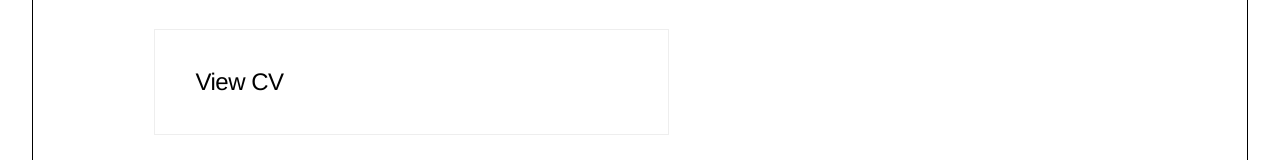
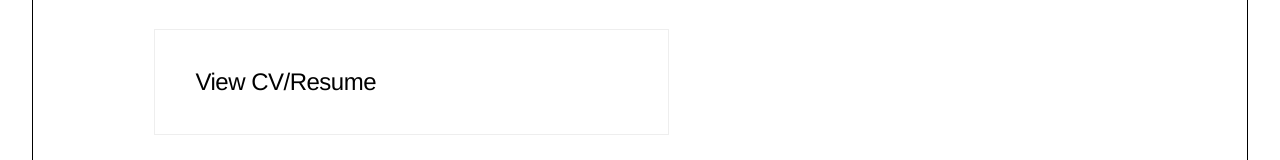
Before and after one commit to minettebrink/portfolio, a SvelteKit app: page / in a window 1280 px wide. Shown: the part 2012-2172 px from the top of the page. Built offline with nearby package versions, Linux system fonts and the light colour scheme.

Commit message:
small bug fixes

```diff
--- a/src/routes/home.svelte
+++ b/src/routes/home.svelte
@@ -175,7 +175,7 @@
                         tabindex="0"
                     >
                         <div class="experience-toggle">
-                            <h3>View CV</h3>
+                            <h3>View CV/Resume</h3>
                         </div>
                     </a>
                 </div>
@@ -826,7 +826,7 @@
             min-height: 100vh;
             padding: 2rem 1rem;
             margin-top: 4rem;
-            margin-bottom: 2rem;
+            margin-bottom: 0;
         }
 
         .hero-content {
```
